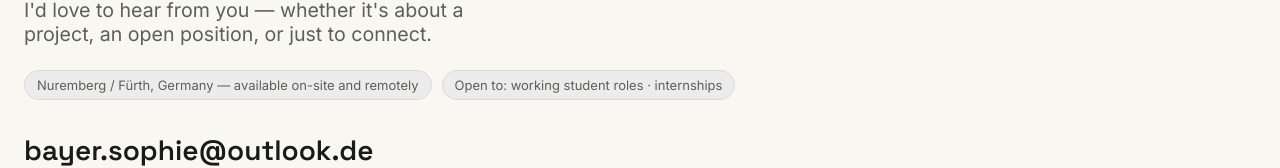
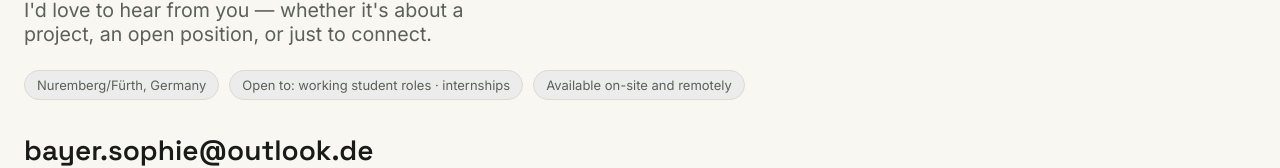
Before and after one commit to bayersophie/bayersophie.github.io, a React (Vite) app: page /en in a window 1280 px wide. Shown: the part 3077-3245 px from the top of the page. Built offline with nearby package versions, Linux system fonts and the light colour scheme.

Commit message:
Update chips

```diff
--- a/src/pages/Home.tsx
+++ b/src/pages/Home.tsx
@@ -28,8 +28,9 @@ function Home({ language }: HomeProps) {
       contactTitle: "Let's get in touch.",
       contactIntro:
         "I'd love to hear from you — whether it's about a project, an open position, or just to connect.",
-      location: "Nuremberg / Fürth, Germany — available on-site and remotely",
+      location: "Nuremberg/Fürth, Germany",
       availability: "Open to: working student roles · internships",
+      workMode: "Available on-site and remotely",
       downloadCv: "Download CV",
     },
 
@@ -52,8 +53,9 @@ function Home({ language }: HomeProps) {
       contactTitle: "Lass uns ins Gespräch kommen.",
       contactIntro:
         "Ich freue mich über eine Nachricht – ob zu einem Projekt, einer offenen Stelle oder einfach zum fachlichen Austausch.",
-      location: "Nürnberg / Fürth — vor Ort und remote verfügbar",
+      location: "Nürnberg/Fürth",
       availability: "Offen für: Werkstudentenstellen · Praktika",
+      workMode: "Vor Ort und remote verfügbar",
       downloadCv: "Lebenslauf herunterladen",
     },
   };
@@ -127,6 +129,7 @@ function Home({ language }: HomeProps) {
         <div className="contact-meta">
           <span className="chip">{text.location}</span>
           <span className="chip">{text.availability}</span>
+          <span className="chip">{text.workMode}</span>
         </div>
 
         <a href="mailto:bayer.sophie@outlook.de" className="contact-email">
--- a/src/pages/ProjectPage.tsx
+++ b/src/pages/ProjectPage.tsx
@@ -27,10 +27,10 @@ function ProjectPage({ language }: ProjectPageProps) {
       physicalSystem: "Physical System",
       dataFlow: "Data Flow",
       interaction: "Interaction",
-      result: "Result",
+      result: "Outcome",
       graphics: "Graphics",
       hardware: "Hardware",
-      results: "Results",
+      results: "Final Interface",
       code: "Code",
       webUI: "Web UI",
       arduinoBackend: "Arduino Backend",
@@ -52,7 +52,7 @@ function ProjectPage({ language }: ProjectPageProps) {
       result: "Ergebnis",
       graphics: "Grafiken",
       hardware: "Hardware",
-      results: "Resultate",
+      results: "Finale Umsetzung",
       code: "Code",
       webUI: "Web UI",
       arduinoBackend: "Arduino Backend",
```
